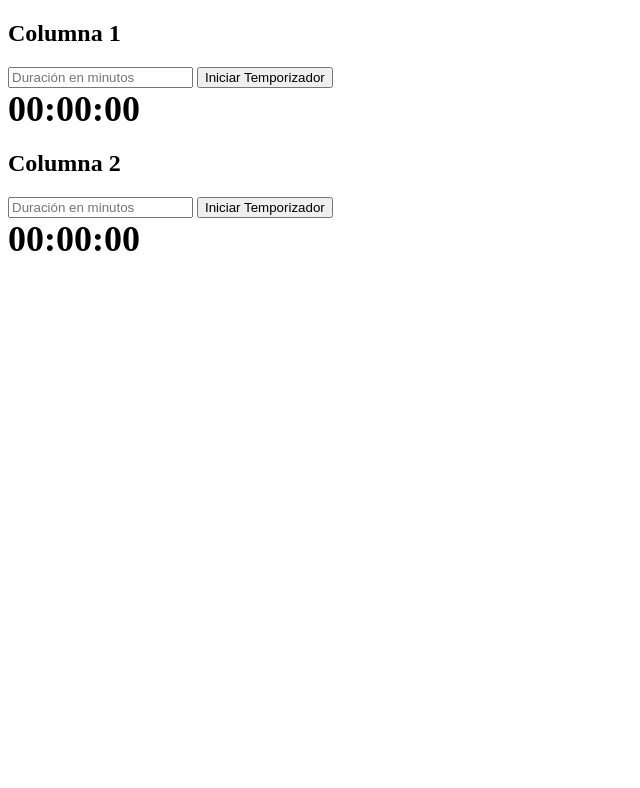
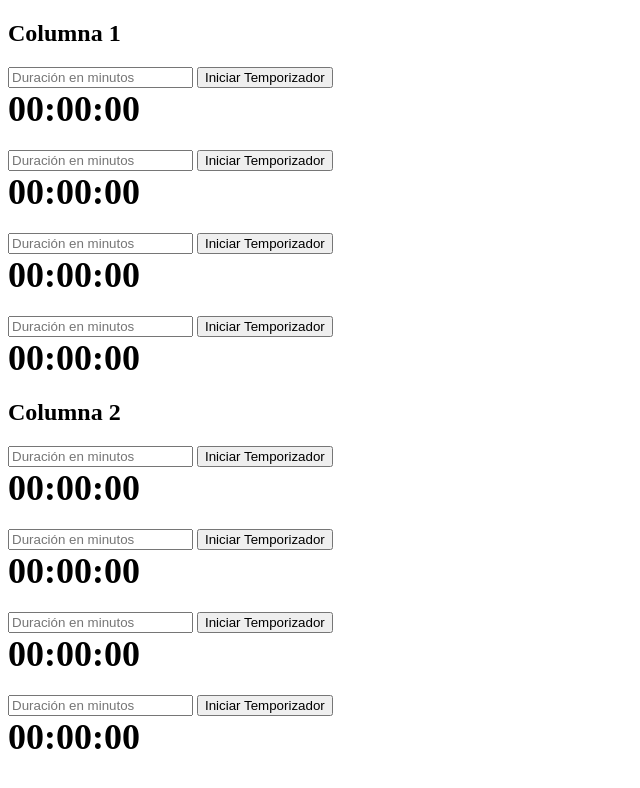
Before and after one commit to jaimegarage/timers, a plain HTML site: page index.html in a window 1280 px wide. Shown: the whole page, without its empty margins (0-640 px from the left). Drawn offline with Linux system fonts and the light colour scheme.

Commit message:
Update index.html

```diff
--- a/index.html
+++ b/index.html
@@ -10,20 +10,47 @@
     <div class="columna">
         <h2>Columna 1</h2>
         <div class="temporizadores">
+            <!-- Primer temporizador -->
             <input type="number" class="duracion" placeholder="Duración en minutos">
             <button onclick="iniciarTemporizador()">Iniciar Temporizador</button>
             <div class="temporizador">00:00:00</div>
-            <!-- Repite estos elementos para los temporizadores adicionales -->
+
+            <!-- Repetir para los siguientes temporizadores -->
+                <input type="number" class="duracion" placeholder="Duración en minutos">
+            <button onclick="iniciarTemporizador()">Iniciar Temporizador</button>
+            <div class="temporizador">00:00:00</div>
+    <input type="number" class="duracion" placeholder="Duración en minutos">
+            <button onclick="iniciarTemporizador()">Iniciar Temporizador</button>
+            <div class="temporizador">00:00:00</div>
+    <input type="number" class="duracion" placeholder="Duración en minutos">
+            <button onclick="iniciarTemporizador()">Iniciar Temporizador</button>
+            <div class="temporizador">00:00:00</div>
+
         </div>
     </div>
 
     <div class="columna">
         <h2>Columna 2</h2>
         <div class="temporizadores">
+            <!-- Primer temporizador de la segunda columna -->
             <input type="number" class="duracion" placeholder="Duración en minutos">
             <button onclick="iniciarTemporizador()">Iniciar Temporizador</button>
             <div class="temporizador">00:00:00</div>
-            <!-- Repite estos elementos para los temporizadores adicionales -->
+
+            <!-- Repetir para los siguientes temporizadores -->
+                        <input type="number" class="duracion" placeholder="Duración en minutos">
+            <button onclick="iniciarTemporizador()">Iniciar Temporizador</button>
+            <div class="temporizador">00:00:00</div>
+
+            <input type="number" class="duracion" placeholder="Duración en minutos">
+            <button onclick="iniciarTemporizador()">Iniciar Temporizador</button>
+            <div class="temporizador">00:00:00</div>
+
+            <input type="number" class="duracion" placeholder="Duración en minutos">
+            <button onclick="iniciarTemporizador()">Iniciar Temporizador</button>
+            <div class="temporizador">00:00:00</div>
+
+
         </div>
     </div>
 
```
